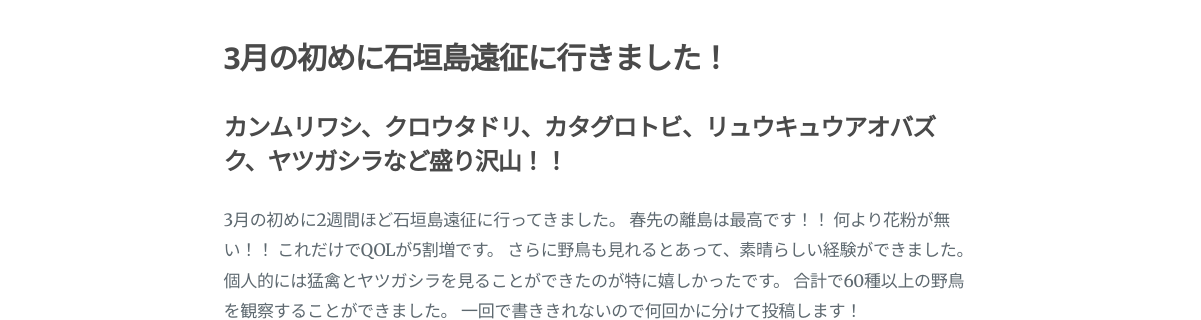
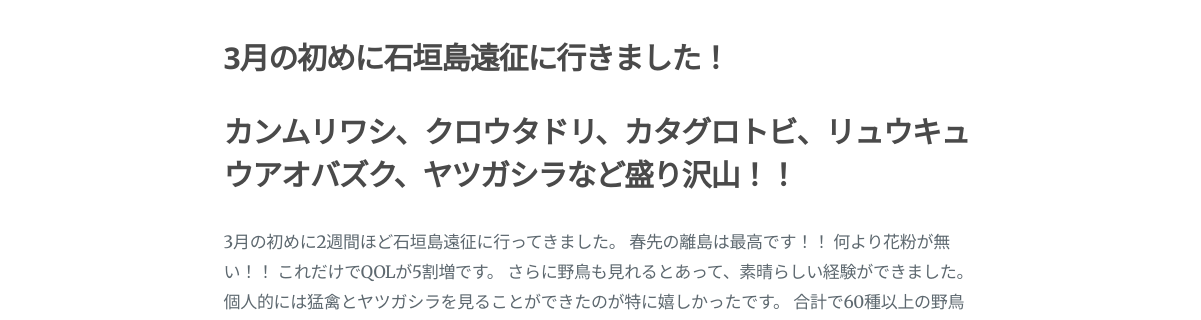
Before and after one commit to no8ra/no8ra.github.io, a plain HTML site: page posts/ishigaki/index.html in a window 1280 px wide. Shown: the part 102-422 px from the top of the page, 79-1280 px from the left. Drawn offline with nearby package versions, Linux system fonts and the light colour scheme.

Commit message:
rebuilding site 2020年 4月17日 金曜日 09時33分21秒 JST

```diff
--- a/posts/ishigaki/index.html
+++ b/posts/ishigaki/index.html
@@ -269,7 +269,7 @@
           <div class="post-content markdown" itemprop="articleBody">
             <div class="main-content-wrap">
               <h1 id="3月の初めに石垣島遠征に行きました">3月の初めに石垣島遠征に行きました！</h1>
-<h3 id="カンムリワシクロウタドリカタグロトビリュウキュウアオバズクヤツガシラなど盛り沢山">カンムリワシ、クロウタドリ、カタグロトビ、リュウキュウアオバズク、ヤツガシラなど盛り沢山！！</h3>
+<h1 id="カンムリワシクロウタドリカタグロトビリュウキュウアオバズクヤツガシラなど盛り沢山">カンムリワシ、クロウタドリ、カタグロトビ、リュウキュウアオバズク、ヤツガシラなど盛り沢山！！</h1>
 <p>3月の初めに2週間ほど石垣島遠征に行ってきました。
 春先の離島は最高です！！ 何より花粉が無い！！
 これだけでQOLが5割増です。
```
